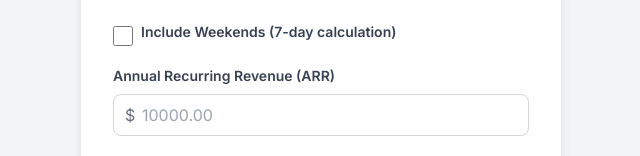
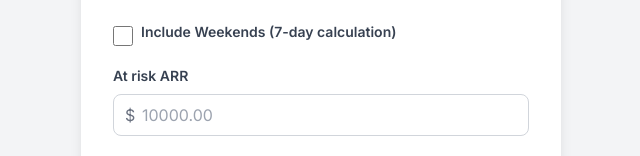
Before and after one commit to mphung1980/customer-credit-calculator, a plain HTML site: page index.html in a window 1280 px wide. Shown: the part 308-464 px from the top of the page, without its empty margins (319-959 px from the left). Drawn offline with nearby package versions, Linux system fonts and the light colour scheme.

Commit message:
Fix HTML encoding issues in index.html

```diff
--- a/index.html
+++ b/index.html
@@ -71,7 +71,7 @@
                 </div>
 
                 <div class="input-group">
-                    <label for="arr" class="block text-sm">Annual Recurring Revenue (ARR)</label>
+                    <label for="arr" class="block text-sm">At risk ARR</label>
                     <div class="relative">
                         <span class="absolute inset-y-0 left-0 flex items-center pl-3 text-gray-500">$</span>
                         <input type="number" id="arr" required min="0" step="0.01" placeholder="10000.00" class="w-full p-2 pl-7 border border-gray-300 rounded-lg">
```
